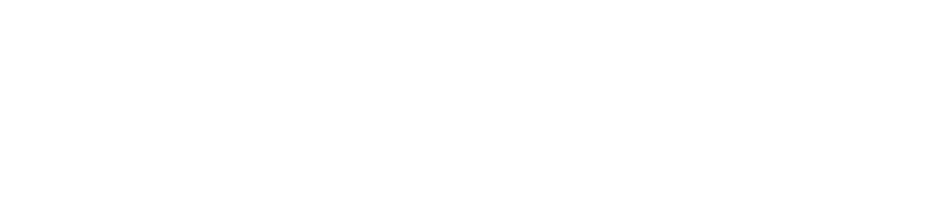
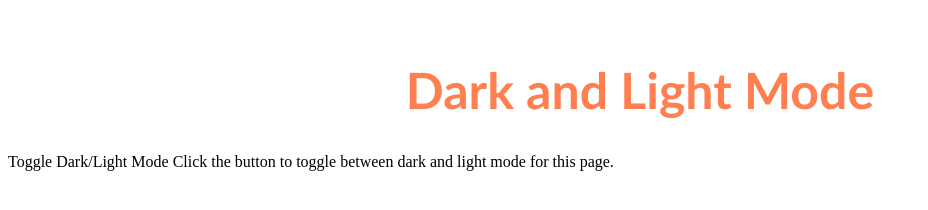
Before and after one commit to VaishnaviDethe08/dark_light_mode, a plain HTML site: page index.html in a window 1280 px wide. Shown: the whole page, without its empty margins (0-928 px from the left). Drawn offline with Linux system fonts and the light colour scheme.

Commit message:
description added

```diff
--- a/index.html
+++ b/index.html
@@ -4,8 +4,23 @@
     <meta charset="UTF-8">
     <meta name="viewport" content="width=device-width, initial-scale=1.0">
     <title>Dark Light Mode</title>
+    <style>
+        .heading {
+            text-align: center;
+            color: coral;
+            font-size: 50px;
+            font-family: 'Trebuchet MS', 'Lucida Sans Unicode', 'Lucida Grande', 'Lucida Sans', Arial, sans-serif;
+        }
+    </style>
 </head>
 <body>
+    <div>
+        <img src="" class="theme-icon active" id="btn-dark" onclick="darkmode()" />
 
+        <img src="" class="theme-icon" id="btn-light" onclick="lightmode()" />
+        <h1 class="heading">Dark and Light Mode</h1>
+
+        <p>Toggle Dark/Light Mode Click the button to toggle between dark and light mode for this page.</p>
+    </div>
 </body>
 </html>
```
